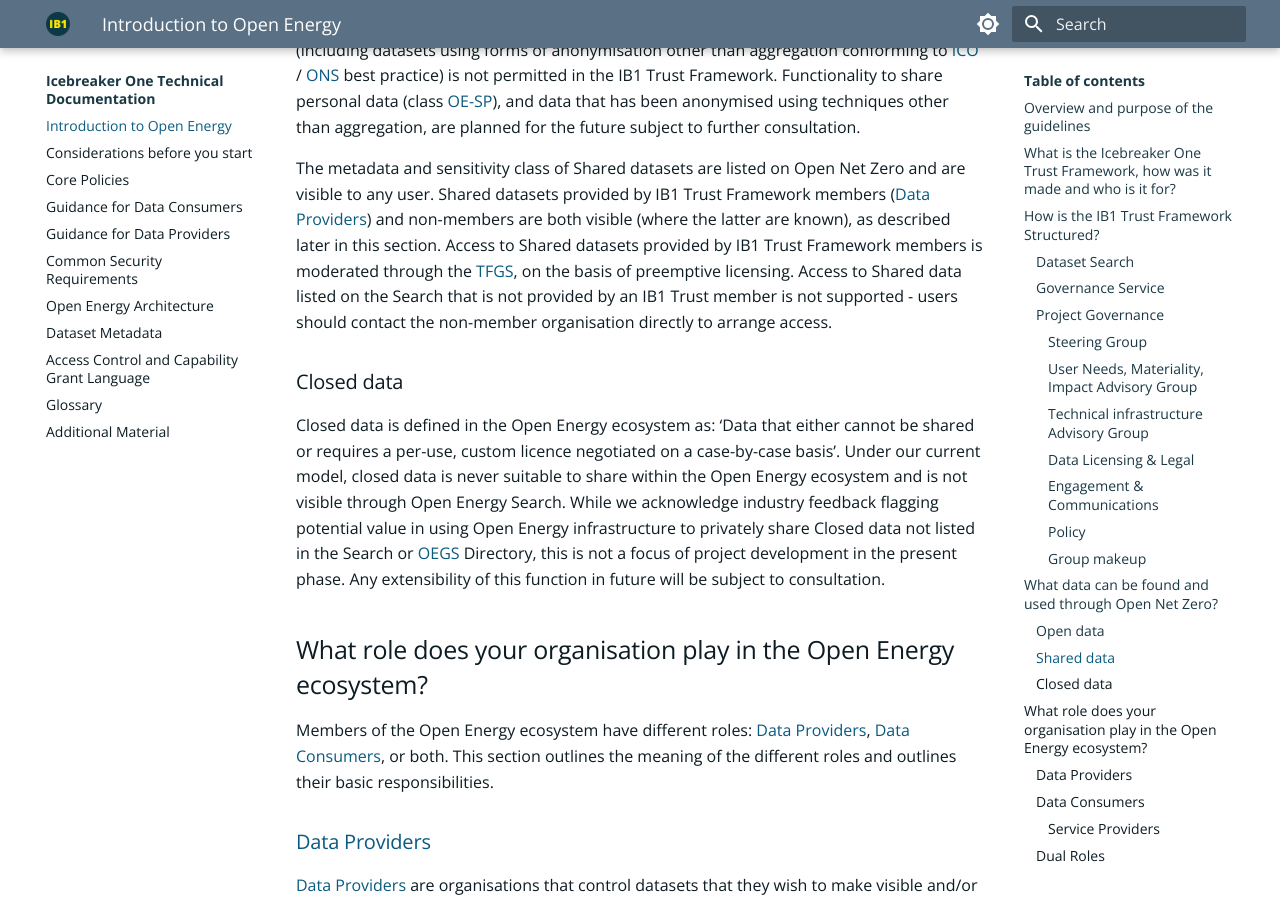
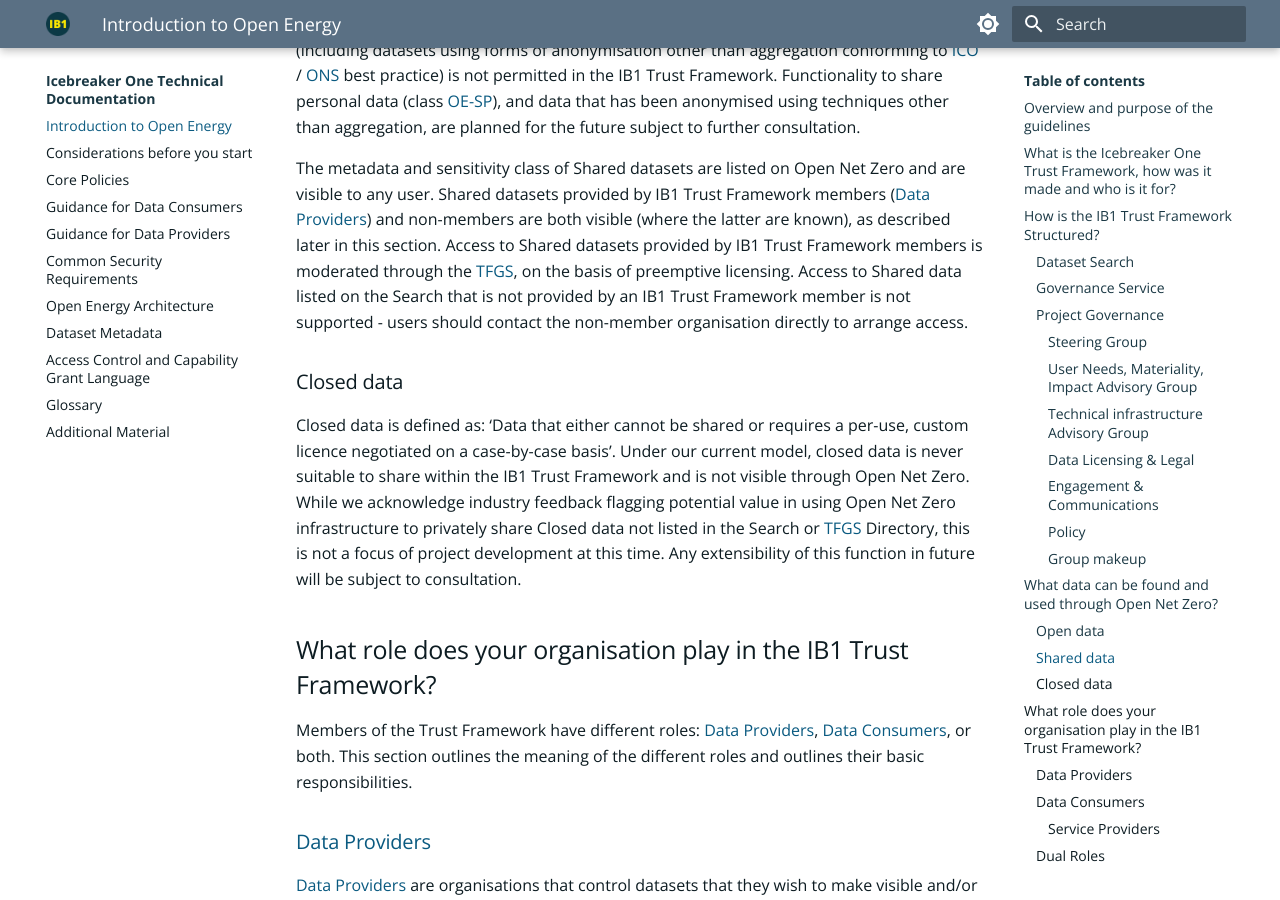
Before and after one commit to icebreakerone/ib1-technical-docs, an MkDocs documentation site: the page built from docs/ops_guidelines/introduction.md, in a window 1280 px wide and 900 px high, scrolled down 5917 px. Built offline with MkDocs 1.6.1 and Material for MkDocs 9.7.7, drawn with Linux system fonts in a browser that asks for light colours; the version menu is left out.

Commit message:
docs/ops_guidelines/introduction.md updated from https://stackedit.net/

```diff
--- a/docs/ops_guidelines/introduction.md
+++ b/docs/ops_guidelines/introduction.md
@@ -132,21 +132,17 @@
 
 Due to the sheer diversity of data types, the IB1 Trust Framework does not yet cover all Sensitivity Classes. At present, the [TFGS](../glossary.md#term-Trust-Framework-Governance-Service) can facilitate the sharing of non-personal Shared data classes only. This means that currently, sharing of non-aggregated personal data (including datasets using forms of anonymisation other than aggregation conforming to [ICO](../glossary.md#term-Information-Commissioner-s-Office) / [ONS](../glossary.md#term-Office-for-National-Statistics) best practice) is not permitted in the IB1 Trust Framework. Functionality to share personal data (class [OE-SP](../glossary.md#term-Data-sensitivity-class-personal)), and data that has been anonymised using techniques other than aggregation, are planned for the future subject to further consultation.
 
-The metadata and sensitivity class of Shared datasets are listed on Open Net Zero and are visible to any user. Shared datasets provided by IB1 Trust Framework members ([Data Providers](../glossary.md#term-Data-Provider)) and non-members are both visible (where the latter are known), as described later in this section. Access to Shared datasets provided by IB1 Trust Framework members is moderated through the [TFGS](../glossary.md#term-Trust-Framework-Governance-Service), on the basis of preemptive licensing. Access to Shared data listed on the Search that is not provided by an IB1 Trust  member is not supported - users should
-contact the non-member organisation directly to arrange access.
+The metadata and sensitivity class of Shared datasets are listed on Open Net Zero and are visible to any user. Shared datasets provided by IB1 Trust Framework members ([Data Providers](../glossary.md#term-Data-Provider)) and non-members are both visible (where the latter are known), as described later in this section. Access to Shared datasets provided by IB1 Trust Framework members is moderated through the [TFGS](../glossary.md#term-Trust-Framework-Governance-Service), on the basis of preemptive licensing. Access to Shared data listed on the Search that is not provided by an IB1 Trust Framework member is not supported - users should contact the non-member organisation directly to arrange access.
 
 ### Closed data
 
-Closed data is defined in the Open Energy ecosystem as: ‘Data that either cannot be shared or requires a per-use,
-custom licence negotiated on a case-by-case basis’. Under our current model, closed data is never suitable to share
-within the Open Energy ecosystem and is not visible through Open Energy Search. While we acknowledge industry
-feedback flagging potential value in using Open Energy infrastructure to privately share Closed data not listed in
-the Search or [OEGS](../glossary.md#term-Open-Energy-Governance-Service) Directory, this is not a focus of project development in the present phase. Any extensibility of
+Closed data is defined as: ‘Data that either cannot be shared or requires a per-use, custom licence negotiated on a case-by-case basis’. Under our current model, closed data is never suitable to share within the IB1 Trust Framework and is not visible through Open Net Zero. While we acknowledge industry
+feedback flagging potential value in using Open Net Zero infrastructure to privately share Closed data not listed in the Search or [TFGS](../glossary.md#term-Trust-Framework-Governance-Service) Directory, this is not a focus of project development at this time. Any extensibility of
 this function in future will be subject to consultation.
 
-## What role does your organisation play in the Open Energy ecosystem?
+## What role does your organisation play in the IB1 Trust Framework?
 
-Members of the Open Energy ecosystem have different roles: [Data Providers](../glossary.md#term-Data-Provider), [Data Consumers](../glossary.md#term-Data-Consumer), or both. This section
+Members of the Trust Framework have different roles: [Data Providers](../glossary.md#term-Data-Provider), [Data Consumers](../glossary.md#term-Data-Consumer), or both. This section
 outlines the meaning of the different roles and outlines their basic responsibilities.
 
 ### [Data Providers](../glossary.md#term-Data-Provider)
```
Also changed, not shown: other parts of docs/ops_guidelines/introduction.md (+2 -2 lines).
